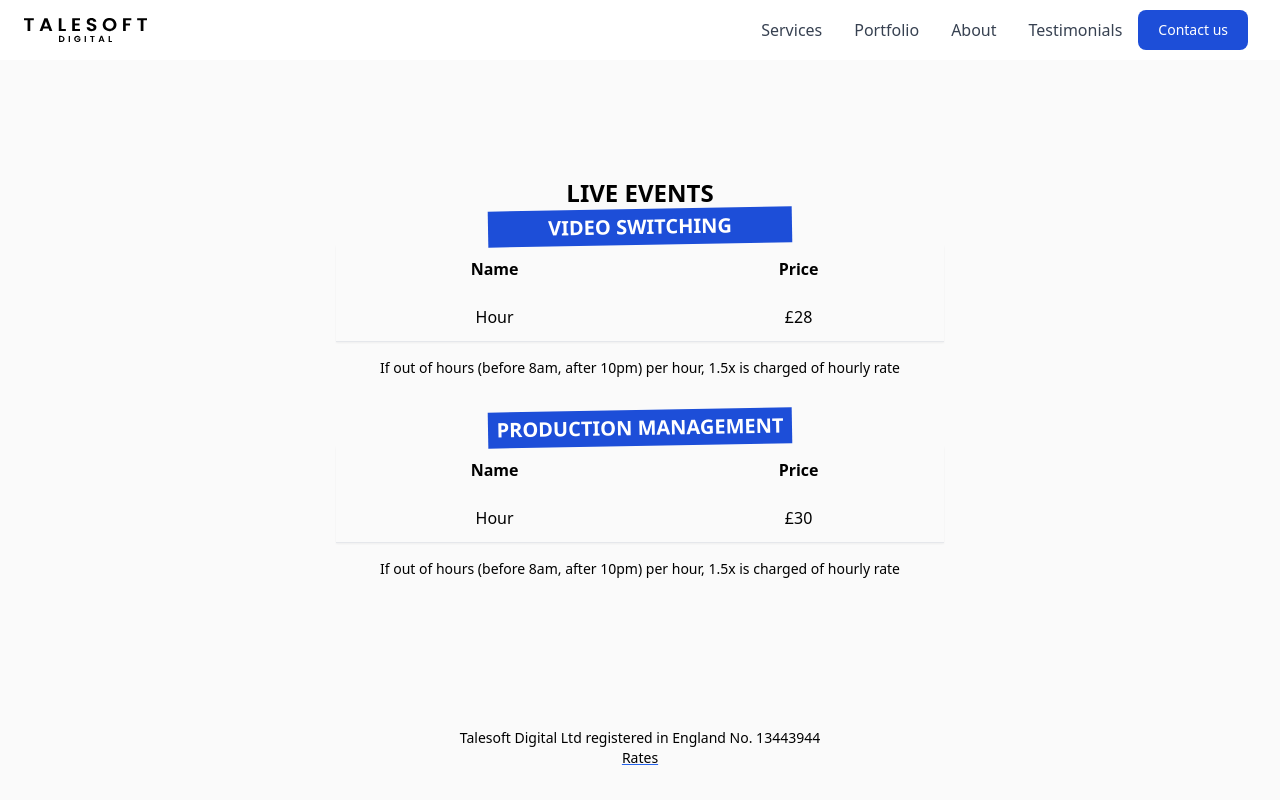
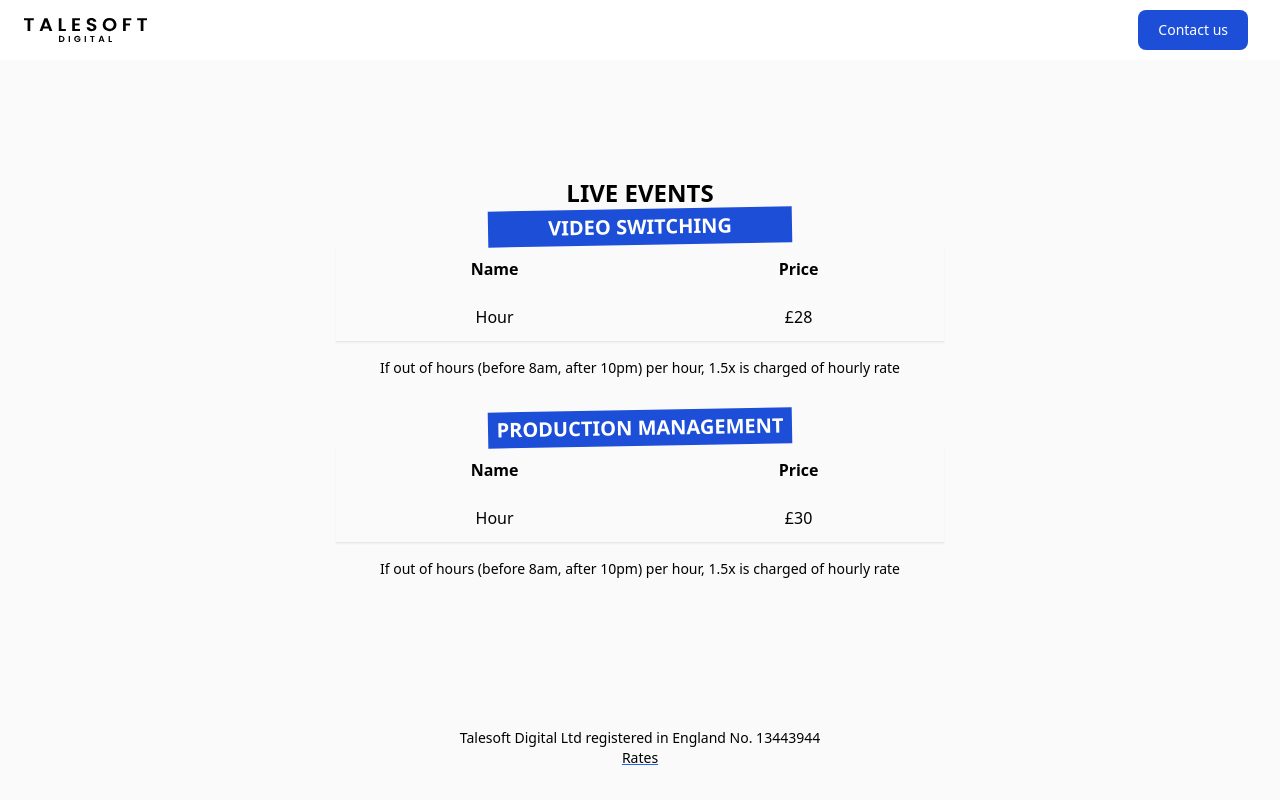
Before and after one commit to CharlieSay/talesoft-neptune, a Next.js app: page /rates in a window 1280 px wide. Built offline with nearby package versions, Linux system fonts and the light colour scheme.

Commit message:
fix header

```diff
--- a/components/wrapper.tsx
+++ b/components/wrapper.tsx
@@ -6,7 +6,7 @@ export const Wrapper = (props: { children: React.ReactNode }) => {
   return (
     <main className="antialiased flex flex-col h-screen justify-between">
       <header>
-        <nav className="bg-white border-gray-200 px-4 lg:px-6 py-2.5 dark:bg-gray-800">
+        <nav className="bg-white border-gray-200 px-4 lg:px-6 py-2.5">
           <div className="flex justify-between items-center mx-auto max-w-screen-xl">
             <Link href="/">
               <Image
@@ -66,7 +66,7 @@ export const Wrapper = (props: { children: React.ReactNode }) => {
                   <li>
                     <Link
                       href="/about"
-                      className="block py-2 pr-4 pl-3 text-white rounded bg-primary-700 lg:bg-transparent lg:text-primary-700 lg:p-0 dark:text-white"
+                      className="block py-2 pr-4 pl-3 text-white rounded bg-primary-700 lg:bg-transparent lg:text-primary-700 lg:p-0 dark:text-black"
                       aria-current="page"
                     >
                       About
@@ -75,7 +75,7 @@ export const Wrapper = (props: { children: React.ReactNode }) => {
                   <li>
                     <Link
                       href="/services"
-                      className="block py-2 pr-4 pl-3 text-gray-700 border-b border-gray-100 hover:bg-gray-50 lg:hover:bg-transparent lg:border-0 lg:hover:text-primary-700 lg:p-0 dark:text-gray-400 lg:dark:hover:text-white dark:hover:bg-gray-700 dark:hover:text-white lg:dark:hover:bg-transparent dark:border-gray-700"
+                      className="block py-2 pr-4 pl-3 text-white rounded bg-primary-700 lg:bg-transparent lg:text-primary-700 lg:p-0 dark:text-black"
                     >
                       Services
                     </Link>
@@ -83,7 +83,7 @@ export const Wrapper = (props: { children: React.ReactNode }) => {
                   <li>
                     <Link
                       href="/portfolio"
-                      className="block py-2 pr-4 pl-3 text-gray-700 border-b border-gray-100 hover:bg-gray-50 lg:hover:bg-transparent lg:border-0 lg:hover:text-primary-700 lg:p-0 dark:text-gray-400 lg:dark:hover:text-white dark:hover:bg-gray-700 dark:hover:text-white lg:dark:hover:bg-transparent dark:border-gray-700"
+                      className="block py-2 pr-4 pl-3 text-white rounded bg-primary-700 lg:bg-transparent lg:text-primary-700 lg:p-0 dark:text-black"
                     >
                       Portfolio
                     </Link>
@@ -91,7 +91,7 @@ export const Wrapper = (props: { children: React.ReactNode }) => {
                   <li>
                     <Link
                       href="/about"
-                      className="block py-2 pr-4 pl-3 text-gray-700 border-b border-gray-100 hover:bg-gray-50 lg:hover:bg-transparent lg:border-0 lg:hover:text-primary-700 lg:p-0 dark:text-gray-400 lg:dark:hover:text-white dark:hover:bg-gray-700 dark:hover:text-white lg:dark:hover:bg-transparent dark:border-gray-700"
+                      className="block py-2 pr-4 pl-3 text-white rounded bg-primary-700 lg:bg-transparent lg:text-primary-700 lg:p-0 dark:text-black"
                     >
                       About
                     </Link>
@@ -99,7 +99,7 @@ export const Wrapper = (props: { children: React.ReactNode }) => {
                   <li>
                     <Link
                       href="/testimonials"
-                      className="block py-2 pr-4 pl-3 text-gray-700 border-b border-gray-100 hover:bg-gray-50 lg:hover:bg-transparent lg:border-0 lg:hover:text-primary-700 lg:p-0 dark:text-gray-400 lg:dark:hover:text-white dark:hover:bg-gray-700 dark:hover:text-white lg:dark:hover:bg-transparent dark:border-gray-700"
+                      className="block py-2 pr-6  text-white rounded bg-primary-700 lg:bg-transparent lg:text-primary-700 lg:p-0 dark:text-black"
                     >
                       Testimonials
                     </Link>
--- a/pages/_app.tsx
+++ b/pages/_app.tsx
@@ -44,7 +44,7 @@ export default function MyApp({ Component, pageProps }: AppProps) {
           href="/favicon-16x16.png"
         />
         <link rel="manifest" href="/site.webmanifest" />
-        <link rel="mask-icon" href="/safari-pinned-tab.svg" color="#1D4ED8" />
+        <link rel="mask-icon" href="/safari-pinned-tab.svg" color="d#1D4ED8" />
         <meta name="theme-color" content="#18181b" />
       </Head>
       <Wrapper>
```
